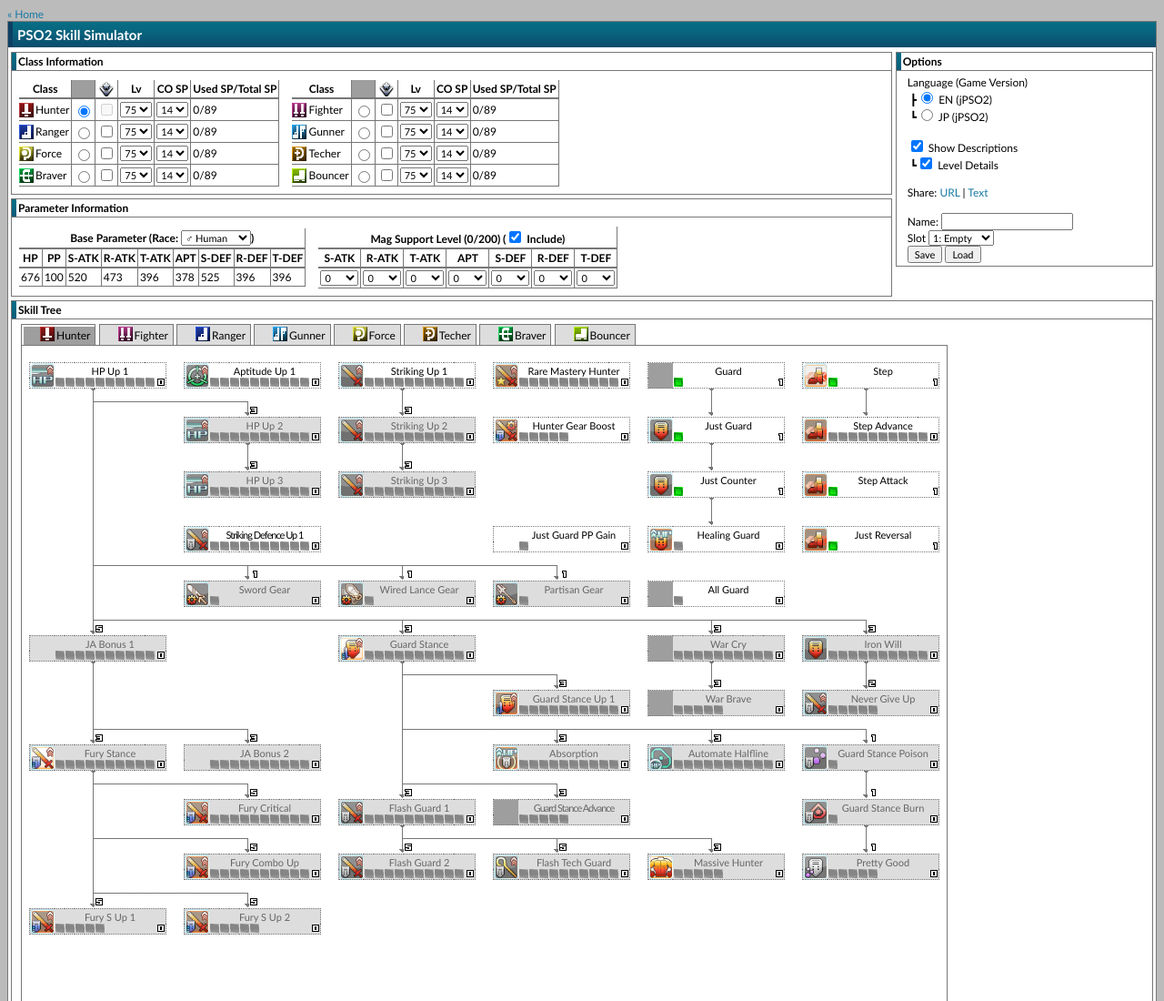
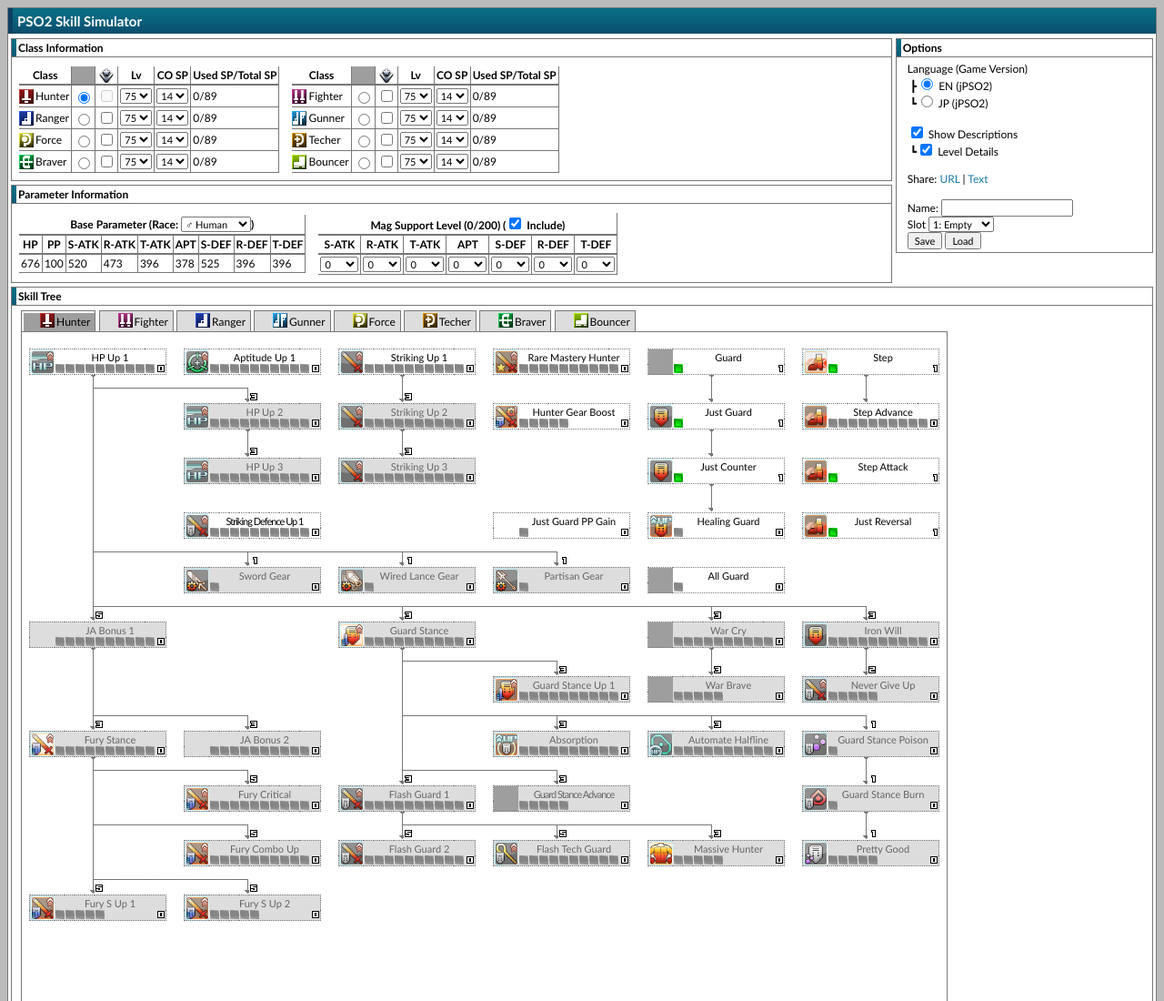
Before and after one commit to Frostlight/PSO2-Skill-Simulator, a plain HTML site: page index.html in a window 1280 px wide. Shown: the top 1100 px of the page at 91% size. Drawn offline with Linux system fonts and the light colour scheme; grey boxes are pictures that could not be loaded.

Commit message:
Remove Home link

```diff
--- a/index.html
+++ b/index.html
@@ -44,8 +44,6 @@
     <tr>
         <td width="100%">
             <div class="block">
-                <a href="http/query_79D3D2D5">&laquo; Home</a>
-                <br>
                 <div class="content">
                     <h2>PSO2 Skill Simulator</h2>
                     <table width="100%">
```
